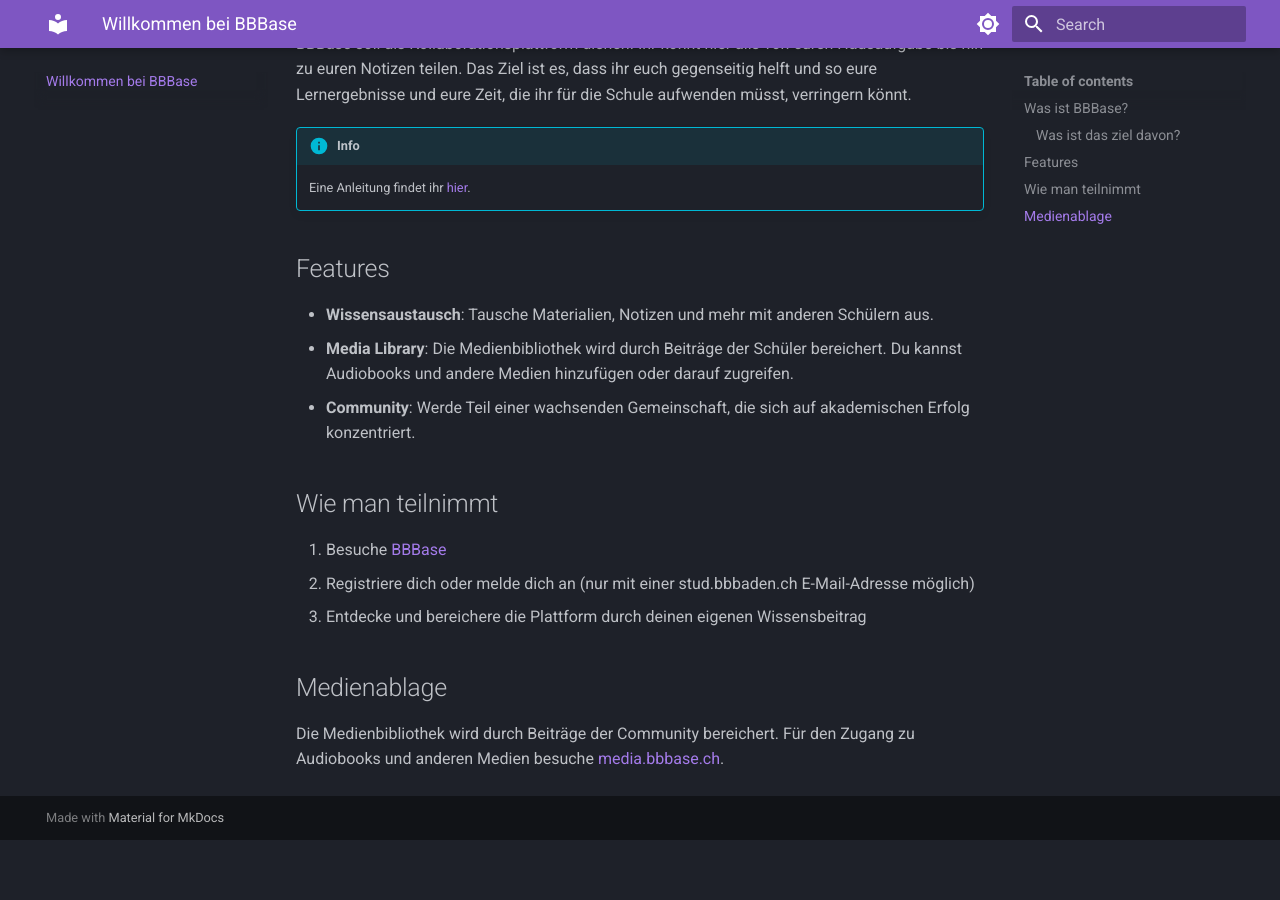
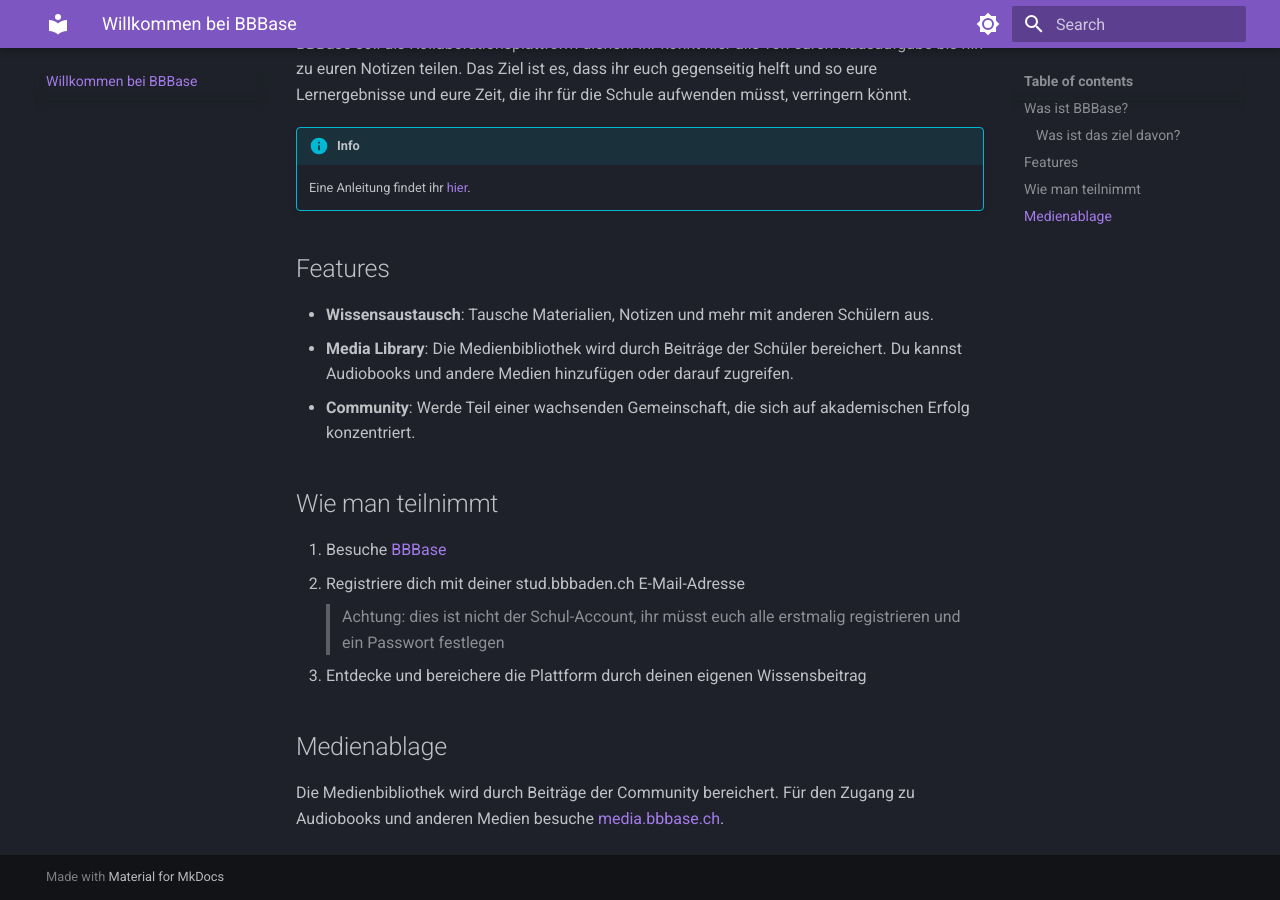
Before and after one commit to mikeshootzz/bbbase-docs, an MkDocs documentation site: the page built from docs/index.md, in a window 1280 px wide and 900 px high, scrolled down 501 px. Built offline with MkDocs 1.6.1 and Material for MkDocs 9.7.7, drawn with Linux system fonts in a browser that asks for light colours; before the commit the page ends 1341 px from its top, so only the background shows below that.

Commit message:
dokumentation erweitert

```diff
--- a/docs/index.md
+++ b/docs/index.md
@@ -25,7 +25,8 @@
 ## Wie man teilnimmt
 
 1. Besuche [BBBase](https://bbbase.ch)
-2. Registriere dich oder melde dich an (nur mit einer stud.bbbaden.ch E-Mail-Adresse möglich)
+2. Registriere dich  mit deiner stud.bbbaden.ch E-Mail-Adresse
+   > Achtung: dies ist nicht der Schul-Account, ihr müsst euch alle erstmalig registrieren und ein Passwort festlegen
 3. Entdecke und bereichere die Plattform durch deinen eigenen Wissensbeitrag
 
 ## Medienablage
```
Also changed, not shown: docs/Anleitungen/BBBase Media.md (added, +19 -0 lines), docs/Anleitungen/BBBase Wissensaustausch.md (+2 -1 lines), docs/Anleitungen/bbbase-media-share.png (added).
